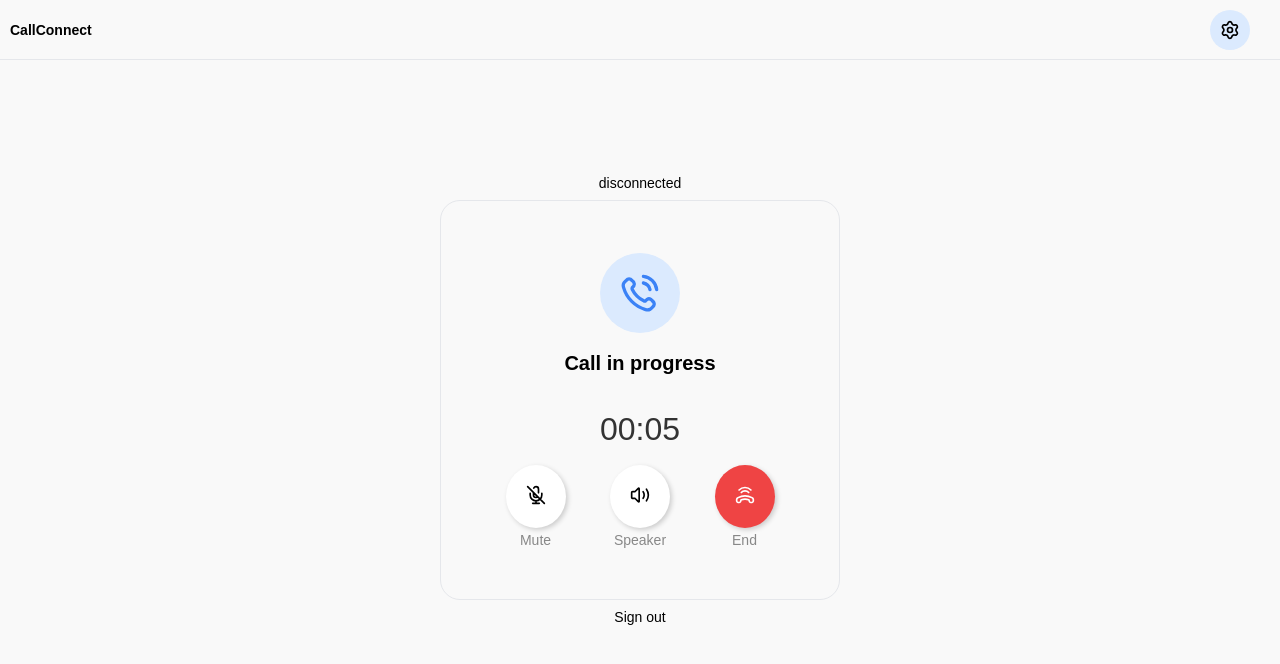
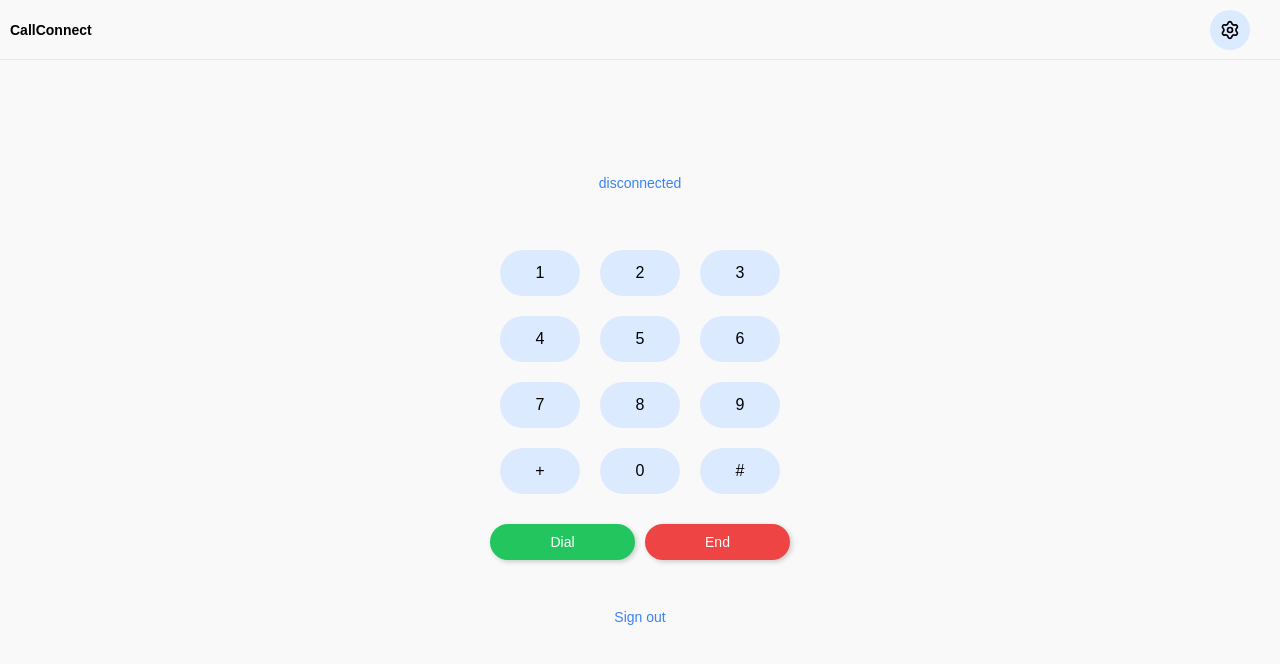
Before and after one commit to tropikow/nuxt-callkit, a Nuxt app: page /main in a window 1280 px wide. Shown: the top 664 px of the page. Built offline with nearby package versions, Linux system fonts and the light colour scheme.

Commit message:
Enhance ButtonCall and InProgressCall components: add click event handling for ButtonCall, update InProgressCall to emit endCall event, and implement call status management in main page with new methods for initiating and ending calls.

```diff
--- a/app/components/Button/ButtonCall.vue
+++ b/app/components/Button/ButtonCall.vue
@@ -29,7 +29,7 @@
   }
 </script>
 <template>
-  <div class="container" :style="{ 'background-color': returnBackgroundColor() }">
+  <div class="container" :style="{ 'background-color': returnBackgroundColor() }" @click="$emit('click')">
     <span>
       {{ returnTitle() }}
     </span>
@@ -42,6 +42,7 @@
     border-radius: 20px;
     text-align: center;
     box-shadow: 2px 2px 5px rgba(0, 0, 0, 0.18);
+    cursor: pointer;
   }
   .container > span {
     color: white;
--- a/app/components/Modal/InProgressCall.vue
+++ b/app/components/Modal/InProgressCall.vue
@@ -17,7 +17,7 @@
         <ButtonCallAction type="volume" />
       </div>
       <div class="buttonContainer">
-        <ButtonCallAction type="end" />
+        <ButtonCallAction type="end" @click="$emit('endCall')" />
       </div>
     </div>
   </div>
--- a/app/pages/main.vue
+++ b/app/pages/main.vue
@@ -1,3 +1,12 @@
+<script setup lang="ts">
+  const status = ref<string>('disconnected')
+  const initCall = () => {
+    status.value = 'inProgress'
+  }
+  const endCall = () => {
+    status.value = 'disconnected'
+  }
+</script>
 <template>
   <div class="background">
     <NavBar />
@@ -5,12 +14,12 @@
     <div class="dialPad">
       <DialPad />
       <div class="buttonActionCallContainer">
-        <ButtonCall type="dial" />
-        <ButtonCall type="end" />
+        <ButtonCall type="dial" @click="initCall" />
+        <ButtonCall type="end" @click="endCall" />
       </div>
     </div>
     <span class="buttonSignOut">Sign out</span>
-    <ModalInProgressCall />
+    <ModalInProgressCall v-if="status === 'inProgress'" @endCall="endCall" />
   </div>
 </template>
 <style scoped>
@@ -23,7 +32,7 @@
     height: 100%;
   }
   .status {
-    color: var(--buttonColor);
+    color: var(--colorBlue);
   }
   .dialPad {
     width: 300px;
@@ -38,6 +47,6 @@
     gap: 10px;
   }
   .buttonSignOut {
-    color: var(--buttonColor);
+    color: var(--colorBlue);
   }
 </style>
```
